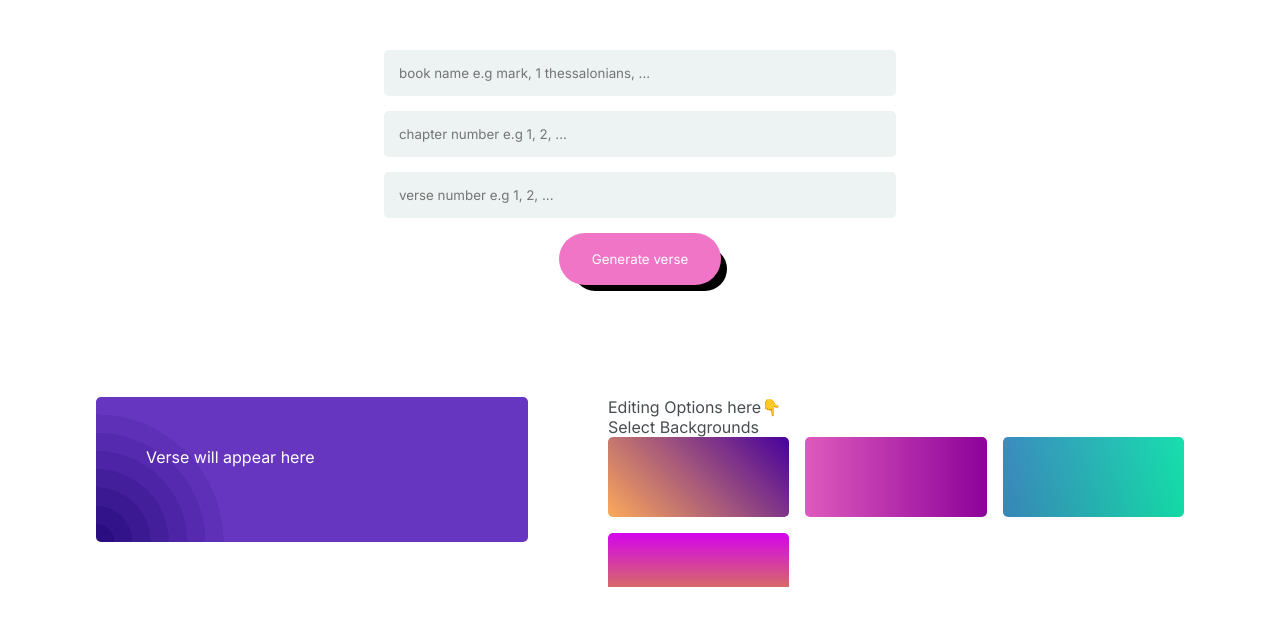
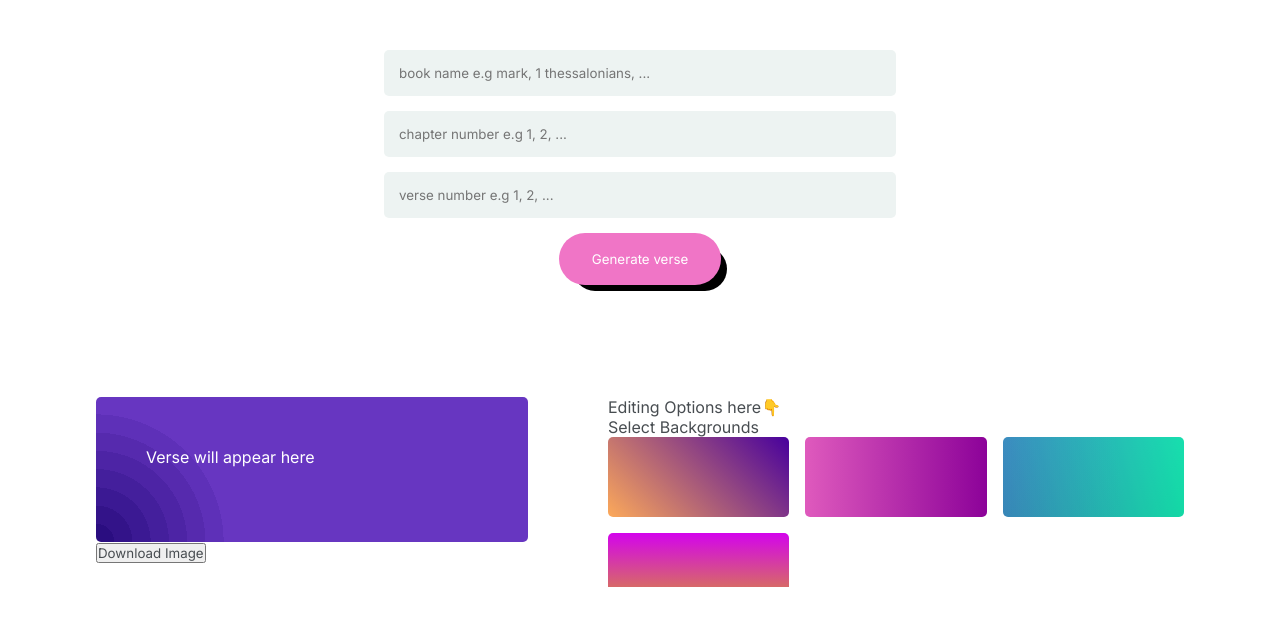
Before and after one commit to abrusu-collins/bibly, a React (Create React App) app: page /app in a window 1280 px wide. Shown: the top 626 px of the page. Built offline with nearby package versions, Linux system fonts and the light colour scheme; a web font is replaced by a local one.

Commit message:
download working

```diff
--- a/src/components/app page components/DataAndEditing.jsx
+++ b/src/components/app page components/DataAndEditing.jsx
@@ -1,25 +1,43 @@
+import { useRef } from "react";
 import { useSelector } from "react-redux";
+import * as htmlToImage from "html-to-image";
 import backgrounds from "../../json files/backgrounds.json";
+
 function DataAndEditing() {
   const verse = useSelector((state) => state.verse.verse);
   const reference = useSelector((state) => state.verse.reference);
+  const domEl = useRef(null);
+  const downloadImage = async () => {
+    const dataUrl = await htmlToImage.toPng(domEl.current);
+    const link = document.createElement("a");
+    link.download = "verse.png";
+    link.href = dataUrl;
+    link.click();
+  };
 
   return (
     <div className="dataandediting">
       <div className="data">
-        <div className="versediv">
+        <div className="versediv" id="domEl" ref={domEl}>
           <p className="verse">{verse}</p>
           <p className="reference">{reference}</p>
         </div>
 
+        <button onClick={downloadImage}>Download Image</button>
       </div>
 
       <div className="editing">
         <p className="edit-header">Editing Options here👇</p>
         <p className="backgrounds-title">Select Backgrounds</p>
         <div className="backgrounds">
-        {backgrounds.map((background)=>{
-            return <div key={background.id} style={{"backgroundImage":background.css}} className={background.className}></div>
+          {backgrounds.map((background) => {
+            return (
+              <div
+                key={background.id}
+                style={{ backgroundImage: background.css }}
+                className={background.className}
+              ></div>
+            );
           })}
         </div>
       </div>
```
Lines whose indentation alone changed are shown as unchanged.
